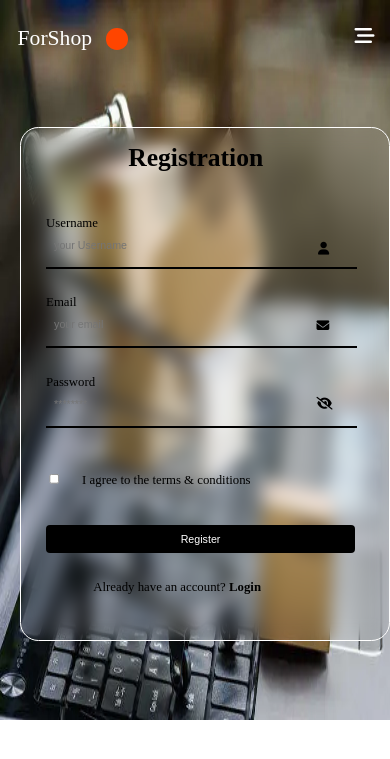
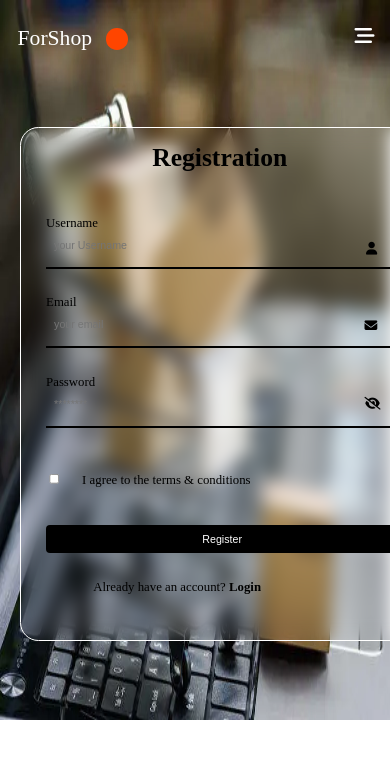
Before and after one commit to nessytb/eco-web, a PHP site: page /sign_up.html in a window 390 px wide; the page is wider, and only the part inside the window is pictured. Shown: the top 759 px of that part. Run offline with PHP 8.4, Linux system fonts and the light colour scheme; some libraries are stand-ins or nearby versions.

Commit message:
Update sign_up.css

```diff
--- a/sign_up.css
+++ b/sign_up.css
@@ -368,7 +368,7 @@ hr{
     padding-right: 0;
     padding-bottom: 92px;
     height: 529px;
-    width: 429px;
+    width: 489px;
     border-radius: 23px;
     backdrop-filter: blur(11px);
 
```
